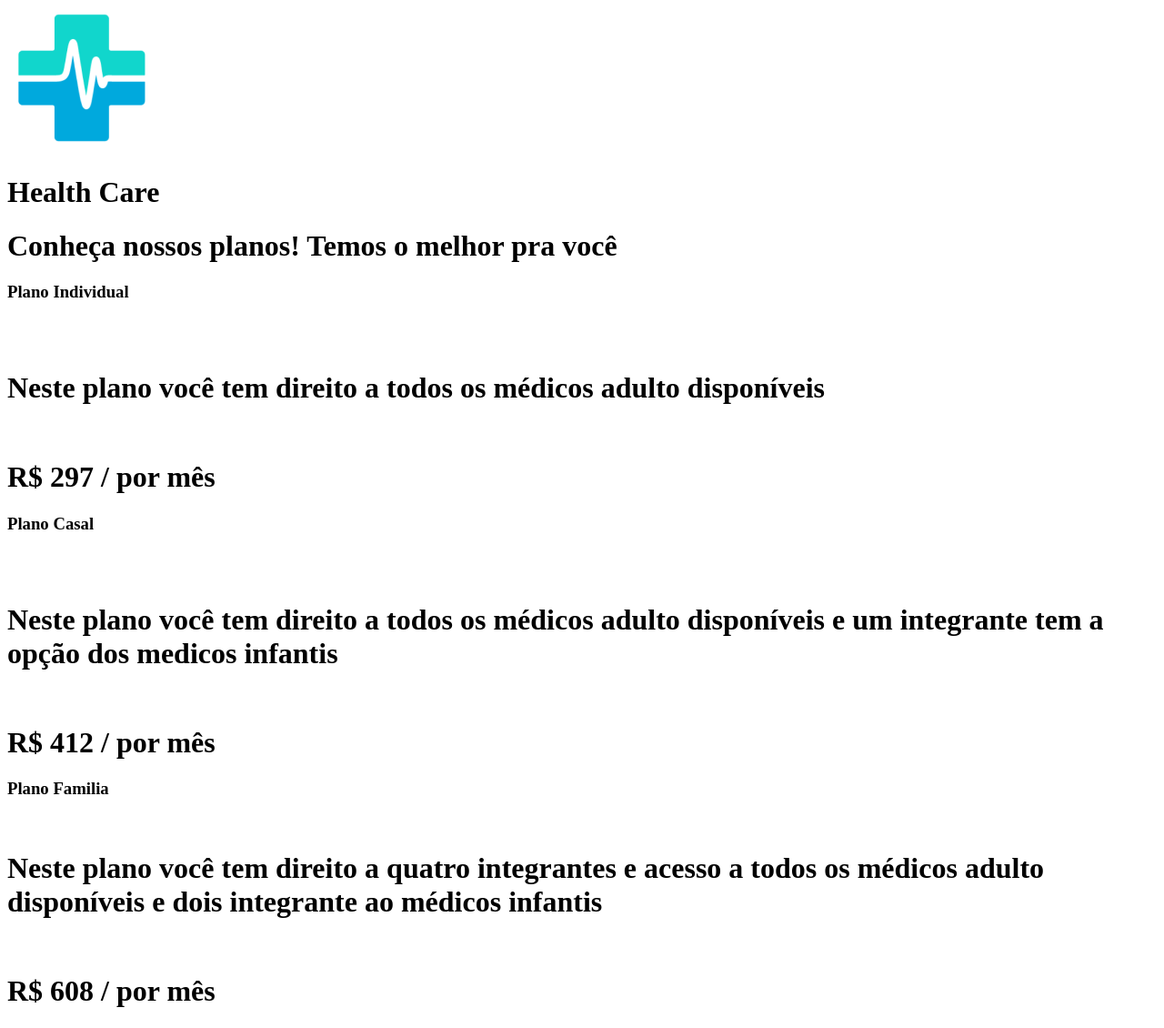
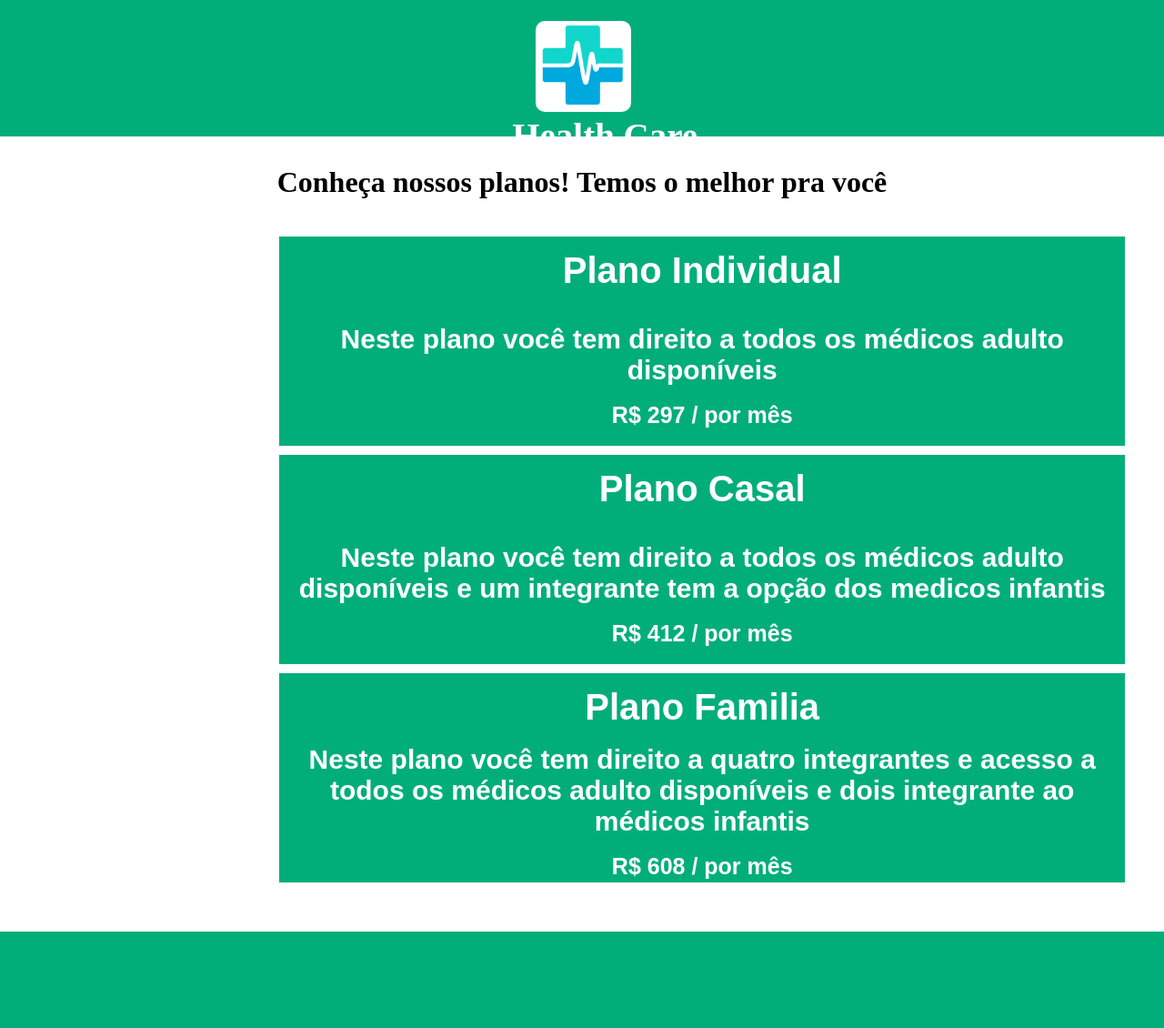
Before and after one commit to pedrolong/Projeto-site-, a PHP site: page /planos.html in a window 1280 px wide. Shown: the whole page at 91% size. After the commit the page ends 1024 px from the top, so only its background shows below. Run offline with PHP 8.4, Linux system fonts and the light colour scheme.

Commit message:
Update styleA.css

```diff
--- a/styleA.css
+++ b/styleA.css
@@ -1,231 +1,105 @@
-.572_242 {
-	overflow:hidden;
-}
-.e572_242 {
-	background-color:rgba(255, 255, 255, 1);
-	width:1440px;
-	height:1024px;
-	position:absolute;
-}
-.e572_243 {
-	transform: rotate(0.010224027684258deg);
-	background-color:rgba(1.0000000591389835, 174.00000482797623, 122.00000032782555, 1);
-	width:1441.999267578125px;
-	height:225.74269104003906px;
-	position:absolute;
-	left:-1.959716796875px;
-	top:0px;
-}
-.e572_244 {
-	transform: rotate(0.0056259622679769765deg);
-	width:181.88314819335938px;
-	height:162.56826782226562px;
-	position:absolute;
-	left:629.62353515625px;
-	top:11.578356742858887px;
-	border-top-left-radius:9px;
-	border-top-right-radius:9px;
-	border-bottom-left-radius:9px;
-	border-bottom-right-radius:9px;
-	background-image:url(images/image_1.png);
-	background-repeat:no-repeat;
-	background-size:cover;
-}
-.e572_245 {
-	color:rgba(255, 255, 255, 1);
-	width:1172.0126953125px;
-	height:206.77249145507812px;
-	position:absolute;
-	left:147.02601623535156px;
-	top:164.97377014160156px;
-	font-family:Open Sans;
-	text-align:center;
-	font-size:35px;
-	letter-spacing:0;
-}
-.e572_246 {
-	transform: rotate(90deg);
-	width:40.00981140136719px;
-	height:62.999698638916016px;
-	position:absolute;
-	left:29.997844696044922px;
-	top:173.99464416503906px;
-	background-image:url(images/image_3.png);
-	background-repeat:no-repeat;
-	background-size:cover;
-}
-.e572_248 {
-	color:rgba(10.536458417773247, 10.625000316649675, 10.59838654473424, 1);
-	width:1062px;
-	height:126px;
-	position:absolute;
-	left:188px;
-	top:241px;
-	font-family:Open Sans;
-	text-align:center;
-	font-size:30px;
-	letter-spacing:0;
-}
-.e572_253 {
-	background-color:rgba(1.0000000591389835, 174.00000482797623, 122.00000032782555, 1);
-	width:1140px;
-	height:187px;
-	position:absolute;
-	left:152px;
-	top:324px;
-}
-.e572_249 {
-	width:1140px;
-	height:428px;
-	position:absolute;
-	left:152px;
-	top:324px;
-}
-.e572_250 {
-	color:rgba(255, 255, 255, 1);
-	width:606.0374145507812px;
-	height:60.724639892578125px;
-	position:absolute;
-	left:279.1628723144531px;
-	top:2.2737367544323206e-13px;
-	font-family:Open Sans;
-	text-align:center;
-	font-size:25px;
-	letter-spacing:0;
-}
-.e572_251 {
-	transform: rotate(-1.4005471181968574e-14deg);
-	width:1140px;
-	height:0px;
-	position:absolute;
-	left:-4.547473508864641e-13px;
-	top:60.724578857421875px;
-}
-.572_251 {
-	border:1px solid rgba(255, 252.87500202655792, 252.87500202655792, 1);
-}
-.e572_252 {
-	color:rgba(255, 255, 255, 1);
-	width:1051.6829833984375px;
-	height:126.5096664428711px;
-	position:absolute;
-	left:53px;
-	top:79px;
-	font-family:Open Sans;
-	text-align:center;
-	font-size: 25px;
-	letter-spacing:0;
-}
-.e572_254 {
-	background-color:rgba(1.0000000591389835, 174.00000482797623, 122.00000032782555, 1);
-	width:1140px;
-	height:182px;
-	position:absolute;
-	left:0px;
-	top:246px;
-}
-.e572_256 {
-	width:1191px;
-	height:432px;
-	position:absolute;
-	left:120px;
-	top:570px;
-}
-.e572_257 {
-	color:rgba(255, 255, 255, 1);
-	width:602.8477172851562px;
-	height:60.434783935546875px;
-	position:absolute;
-	left:305.69366455078125px;
-	top:0px;
-	font-family:Open Sans;
-	text-align:center;
-	font-size:30px;
-	letter-spacing:0;
-}
-.e572_258 {
-	transform: rotate(-1.39979973443687e-14deg);
-	width:1134px;
-	height:0px;
-	position:absolute;
-	left:28px;
-	top:60.434783935546875px;
-}
-.572_258 {
-	border:1px solid rgba(255, 252.87500202655792, 252.87500202655792, 1);
-}
-.e572_259 {
-	color:rgba(255, 255, 255, 1);
-	width:1161px;
-	height:119px;
-	position:absolute;
-	left:15px;
-	top:54px;
-	font-family:Open Sans;
-	text-align:center;
-	font-size: 25px;
-	letter-spacing:0;
-}
-.e572_260 {
-	background-color:rgba(1.0000000591389835, 174.00000482797623, 122.00000032782555, 1);
-	width:1150px;
-	height:203px;
-	position:absolute;
-	left:22px;
-	top:220px;
-}
-.e581_261 {
-	color:rgba(255, 255, 255, 1);
-	width:1191px;
-	height:144px;
-	position:absolute;
-	left:0px;
-	top:288px;
-	font-family:Open Sans;
-	text-align:center;
-	font-size:25px;
-	letter-spacing:0;
-}
-.e581_262 {
-	width:1134px;
-	height:50px;
-	position:absolute;
-	left:44px;
-	top:220px;
-}
-.e581_263 {
-	color:rgba(255, 255, 255, 1);
-	width:427.4042663574219px;
-	height:50px;
-	position:absolute;
-	left:353px;
-	top:0px;
-	font-family:Open Sans;
-	text-align:center;
-	font-size:30px;
-	letter-spacing:0;
-}
-.e581_264 {
-	transform: rotate(-2.693039577944257e-8deg);
-	width:1134px;
-	height:0px;
-	position:absolute;
-	left:0px;
-	top:50px;
-}
-.581_264 {
-	border:1px solid rgba(255, 252.87500202655792, 252.87500202655792, 1);
-}
-.logo1{
-  height: 10;
-  width: 10;
-
+* {
+	margin: 0px;
+	padding: 0px;
 }
 
-.logomg1{
-   position:absolute;
-  z-index: 15px;
+.tela-total {
+	width: 100%;
+	height: 1024px;
+	background-color: rgb(255, 255, 255);
+}
 
+.cabeçalho {
+	width: 100%;
+	height: 150px;
+	background-color: #01AE7A;
+	justify-content: center;
+	align-content: center;
+}
 
+.logo {
+width: 105px;
+height: 100px;
+border-radius: 10px;
+justify-content: center;
+margin-left: 46%;
+}
 
+.titulo {
+font-size: 39px;
+position: absolute;
+top: ;
+margin-left: 44%;
+color: white;
 }
+
+.div-h1 {
+height: 100px ;
+width: 100%;
+background-color: rgb(255, 255, 255);
+display: flex;
+align-items: center;
+justify-content: center;
+}
+
+.plano-individual {
+	width: 900px;
+	height: 200px ;
+	background-color: #01AE7A;
+	margin-left: 24% ;
+	display: flex;
+	flex-direction: column;
+	padding: 15px;
+	text-align: center;
+	margin-top: 10px;
+}
+
+.titulo-plano1 {
+font-size: 40px;
+color: white;
+font-family: Arial, Helvetica, sans-serif;
+font-weight: bold ;
+}
+
+.preço1 {
+color: white;
+font-family: Arial, Helvetica, sans-serif;
+font-size: 25px;
+}
+
+.texto1 {
+	color: white;
+	font-family: Arial, Helvetica, sans-serif;
+	font-size: 30px;
+}
+
+.plano-casal{
+	width: 900px;
+	height: 200px ;
+	background-color: #01AE7A;
+	margin-left: 24% ;
+	display: flex;
+	flex-direction: column;
+	padding: 15px;
+	text-align: center;
+	margin-top: 10px;
+}
+
+.titulo-plano2{
+font-size: 40px;
+color: white;
+font-family: Arial, Helvetica, sans-serif;
+font-weight: bold ;
+}
+
+.preço2{
+	color: white;
+font-family: Arial, Helvetica, sans-serif;
+font-size: 25px;
+}
+
+.texto2{
+	color: white;
+	font-family: Arial, Helvetica, sans-serif;
+	font-size: 30px;
+}
```
